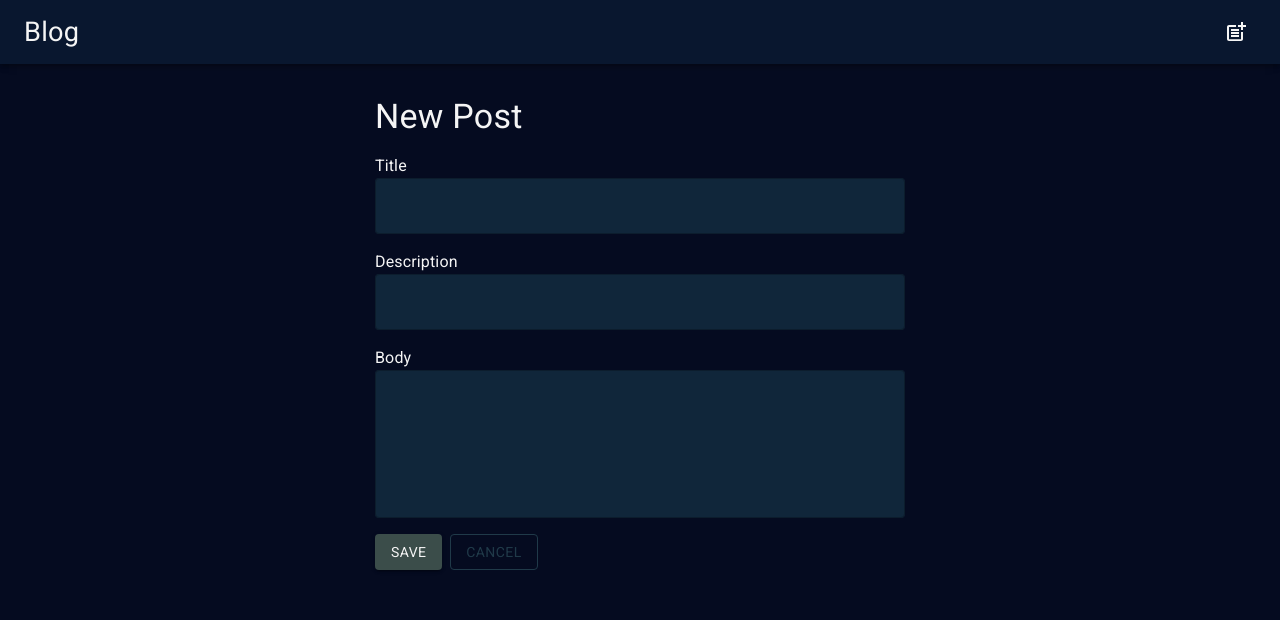
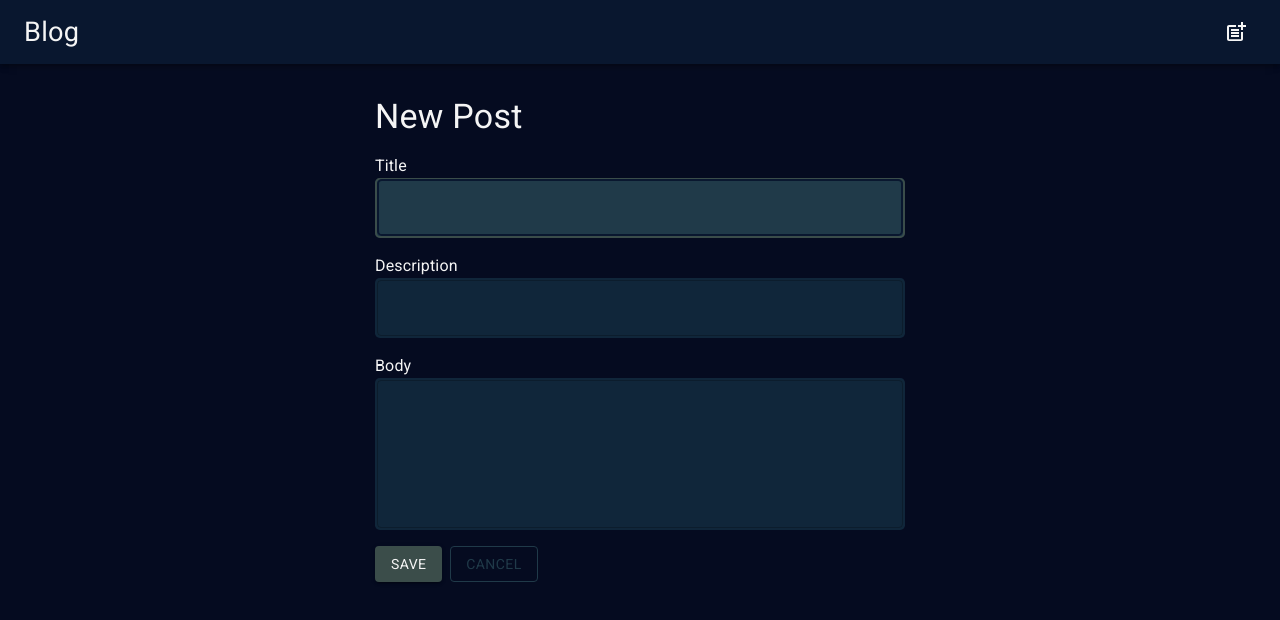
Before and after one commit to Jared-Enck/redux-microblog, a Next.js app: page /new in a window 1280 px wide. Shown: the top 620 px of the page. Built offline with nearby package versions, Linux system fonts and the light colour scheme.

Commit message:
create StyledInput

```diff
--- a/src/app/components/PostForm.js
+++ b/src/app/components/PostForm.js
@@ -30,7 +30,29 @@ const CancelButton = styled(Button)(({ theme }) => ({
   },
 }));
 
-export default function PostForm({ type = 'New' }) {
+const StyledInput = styled(TextField)(({ theme }) => ({
+  width: '100%',
+  backgroundColor: theme.palette.primary.light,
+  borderRadius: '.3rem',
+  '& .MuiInputBase-root': {
+    border: '2px solid transparent',
+    transition: '150ms ease-out',
+    color: theme.palette.primary.text,
+    '&:hover': {
+      backgroundColor: theme.palette.primary.lightest,
+      borderRadius: '.3rem',
+      border: `2px solid ${theme.palette.secondary.main}`,
+      transition: '150ms ease-in',
+    },
+  },
+  '& .Mui-focused': {
+    backgroundColor: theme.palette.primary.lightest,
+    borderRadius: '.3rem',
+    border: `2px solid ${theme.palette.secondary.main}`,
+  },
+}));
+
+export default function PostForm({ type = 'New', setOpen }) {
   const initialState = {
     title: '',
     description: '',
@@ -50,6 +72,10 @@ export default function PostForm({ type = 'New' }) {
     e.preventDefault();
     console.log(formData);
     setFormData(initialState);
+  };
+
+  const handleClose = () => {
+    setOpen(false);
   };
 
   return (
@@ -77,25 +103,19 @@ export default function PostForm({ type = 'New' }) {
               >
                 {label}
               </FormLabel>
-              <TextField
+              <StyledInput
                 name={input}
                 value={formData[input]}
                 onChange={handleChange}
                 multiline={idx === 2}
                 rows={idx === 2 ? 5 : null}
                 required
-                sx={{
-                  width: '100%',
-                  bgcolor: 'primary.light',
-                  borderRadius: 1,
-                  '& .MuiInputBase-input': {
-                    color: 'primary.text',
-                  },
-                }}
+                autoFocus={idx === 0}
               />
             </div>
           );
         })}
+
         <Stack
           direction='row'
           spacing={1}
@@ -106,9 +126,19 @@ export default function PostForm({ type = 'New' }) {
           >
             Save
           </SaveButton>
-          <Link href={'/'}>
-            <CancelButton variant='outlined'>Cancel</CancelButton>
-          </Link>
+
+          {type === 'Edit' ? (
+            <CancelButton
+              onClick={handleClose}
+              variant='outlined'
+            >
+              Cancel
+            </CancelButton>
+          ) : (
+            <Link href={'/'}>
+              <CancelButton variant='outlined'>Cancel</CancelButton>
+            </Link>
+          )}
         </Stack>
       </Stack>
     </form>
```
